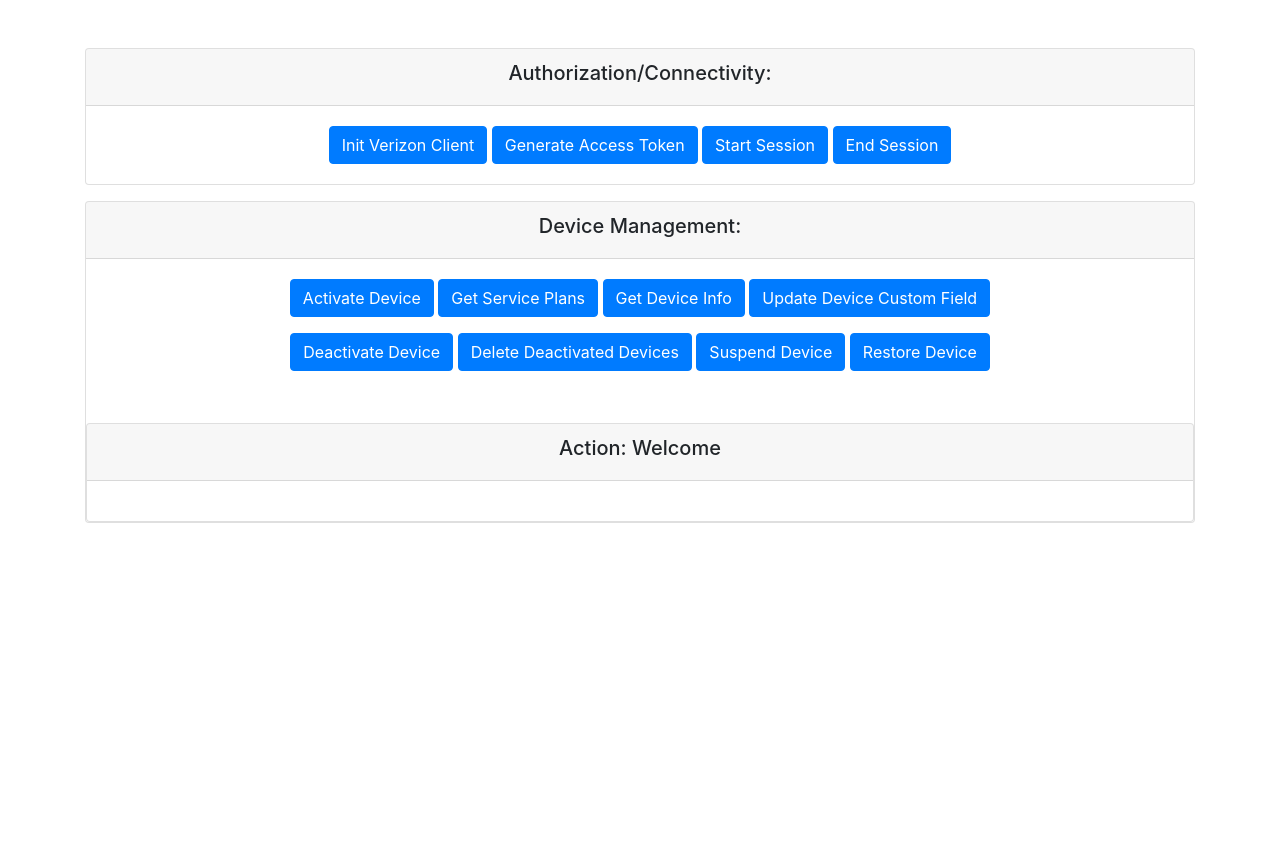
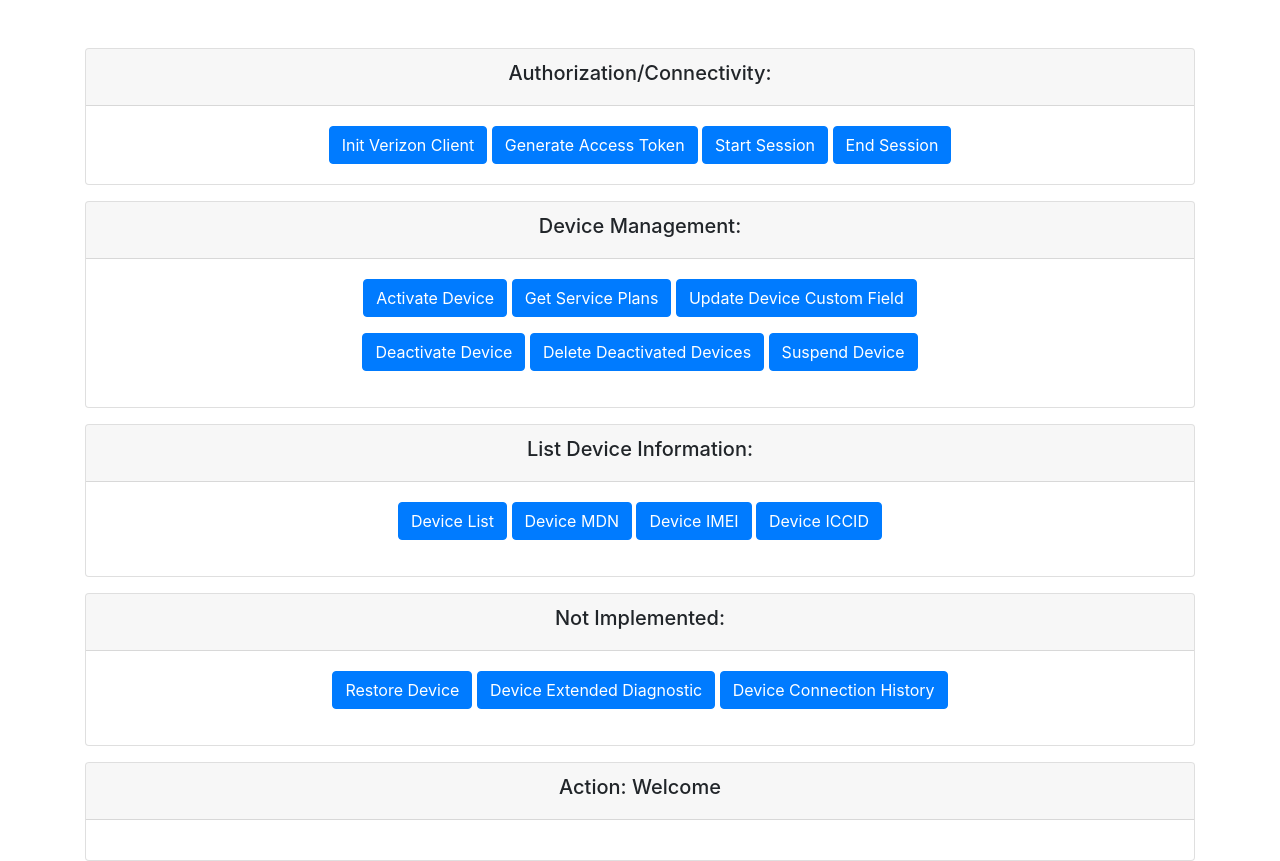
Before and after one commit to SidneyAllen/verizon-workshop-python-flask, a Flask app: page / in a window 1280 px wide. Before the commit the page ends 523 px from the top, so only its background shows below. Run offline with Flask 3, Linux system fonts and the light colour scheme; some libraries are stand-ins or nearby versions.

Commit message:
Added more methods and left 3 unimplemented
3 will be implemented by team during workshop

```diff
--- a/main.py
+++ b/main.py
@@ -287,23 +287,45 @@ def get_service_plans():
         data["items"] = "API Exception! " + e.reason
     return render_template('index.html', data=data)
 
-
 # Route to list device info
-@app.route('/get-device-info', methods=['GET'])
-def get_device_info():
-    global client, device_id, device_kind
+@app.route('/get-device-list', methods=['GET'])
+def get_device_list():
+    global client, device_id, device_kind, account_name
     data = {
         "action": "List Device Information",
     }
 
+    type = request.args.get('type')
+
+    if type == 'mdn':
+        body = AccountDeviceListRequest(
+            device_id=DeviceId(
+                id=device_id,
+                kind="mdn"
+            )
+        )
+    elif type == 'imei':
+        body = AccountDeviceListRequest(
+            device_id=DeviceId(
+                id="865284040050589",
+                kind="imei"
+            )
+        )
+    elif type == 'iccid':
+        body = AccountDeviceListRequest(
+            device_id=DeviceId(
+                id=device_id,
+                kind="iccid"
+            )
+        )
+    else:
+        body = AccountDeviceListRequest(
+            account_name=account_name,
+        )
+
     client = _initialize_client()
     device_management_controller = client.device_management
-    body = AccountDeviceListRequest(
-        device_id=DeviceId(
-            id=device_id,
-            kind=device_kind
-        )
-    )
+
     try:
         result = device_management_controller.list_devices_information(body)
         data["items"] = result.text
@@ -477,6 +499,8 @@ def suspend_device():
     return render_template('index.html', data=data)
 
 
+# NOT IMPPLEMENTED <<<<----------------------------
+
 # Route to Restore Device
 @app.route('/restore-device', methods=['GET'])
 def restore_device():
@@ -491,6 +515,51 @@ def restore_device():
         ##result = None
         ##data["items"] = result.text
         data["items"] = "Not implemented"
+        data["link"] = "https://thingspace.verizon.com/documentation/api-documentation.html#/http/connectivity-management/api-endpoints/device-management/restore-service-for-suspended-devices/restore-service-for-suspended-devices"
+    except ConnectivityManagementResultException as e:
+        data["items"] = "Connectivity Management Exception! " + e.reason
+    except APIException as e:
+        data["items"] = "API Exception! " + e.reason
+
+    return render_template('index.html', data=data)
+
+# Route to Device Extended Diagnostic
+@app.route('/device-extended-diagnostic', methods=['GET'])
+def device_extended_diagnostic():
+    global client
+    data = {
+        "action": "Device Extended Diagnostic ",
+    }
+
+    client = _initialize_client()
+
+    try:
+        ##result = None
+        ##data["items"] = result.text
+        data["items"] = "Not implemented"
+        data["link"] = "https://thingspace.verizon.com/documentation/api-documentation.html#/http/connectivity-management/api-endpoints/device-management/get-device-extended-diagnostic-information/get-device-extended-diagnostic-information"
+    except ConnectivityManagementResultException as e:
+        data["items"] = "Connectivity Management Exception! " + e.reason
+    except APIException as e:
+        data["items"] = "API Exception! " + e.reason
+
+    return render_template('index.html', data=data)
+
+# Route to Device Connection History
+@app.route('/device-connection-history', methods=['GET'])
+def device_connection_history():
+    global client
+    data = {
+        "action": "Device Connection History",
+    }
+
+    client = _initialize_client()
+
+    try:
+        ##result = None
+        ##data["items"] = result.text
+        data["items"] = "Not implemented"
+        data["link"] = "https://thingspace.verizon.com/documentation/api-documentation.html#/http/connectivity-management/api-endpoints/device-management/retrieve-device-connection-history/retrieve-device-connection-history"
     except ConnectivityManagementResultException as e:
         data["items"] = "Connectivity Management Exception! " + e.reason
     except APIException as e:
@@ -501,15 +570,16 @@ def restore_device():
 # Function to save the token to a database
 def _save_token_to_database(last_oauth_token):
     # Add the callback hander to perform operations like save to DB when token is updated
-    print("Save Token")
-    print(last_oauth_token)
+    print("---------------Update Token---------------")
+    print(vars(last_oauth_token))
 
 # Function to load the token from the database
 def _oauth_token_provider(last_oauth_token, auth_manager):
     # Add the callback handler to provide a new OAuth token
     # It will be triggered whenever the last provided o_auth_token is null or expired
-    print("Load Token")
-    print(last_oauth_token)
+    print("---------------Get Token---------------")
+    #print(auth_manager.fetch_token().access_token)
+    print(vars(auth_manager.fetch_token()))
 
     if last_oauth_token is None:
         last_oauth_token = auth_manager.fetch_token()
--- a/templates/index.html
+++ b/templates/index.html
@@ -29,17 +29,43 @@
       <p>
       <a href="/activate-device" class="btn btn-primary">Activate Device</a>
       <a href="/get-service-plans" class="btn btn-primary">Get Service Plans</a>
-      <a href="/get-device-info" class="btn btn-primary">Get Device Info</a>
       <a href="/update-device-custom-field" class="btn btn-primary">Update Device Custom Field</a>
       </p>
       <p>
       <a href="/deactivate-device" class="btn btn-primary">Deactivate Device</a>
       <a href="/delete-deactivated-devices" class="btn btn-primary">Delete Deactivated Devices</a>
       <a href="/suspend-device" class="btn btn-primary">Suspend Device</a>
-      <a href="/restore-device" class="btn btn-primary">Restore Device</a>
       </p>
     </div>
+  </div>
 
+  <div class="card mt-3">
+    <div class="card-header">
+      <h5>List Device Information:</h5>
+    </div>
+    <div class="card-body">
+      <p>
+        <a href="/get-device-list" class="btn btn-primary">Device List</a>
+        <a href="/get-device-list?type=mdn" class="btn btn-primary">Device MDN</a>
+        <a href="/get-device-list?type=imei" class="btn btn-primary">Device IMEI</a>
+        <a href="/get-device-list?type=iccid" class="btn btn-primary">Device ICCID</a>
+      </p>
+    </div>
+  </div>
+
+  <div class="card mt-3">
+    <div class="card-header">
+      <h5>Not Implemented:</h5>
+    </div>
+    <div class="card-body">
+      <p>
+        <a href="/restore-device" class="btn btn-primary">Restore Device</a>
+        <a href="/device-extended-diagnostic" class="btn btn-primary">Device Extended Diagnostic</a>
+        <a href="/device-connection-history" class="btn btn-primary">Device Connection History</a>
+
+      </p>
+    </div>
+  </div>
 
   <div class="card mt-3">
     <div class="card-header">
@@ -48,10 +74,13 @@
     <div class="card-body">
       {% if data.items() != null %}
         {% for key, value in data.items() %}
-          {% if key != 'action' %}
+          {% if key != 'action' and key != 'link' %}
             <p><strong>{{ key.replace('_', ' ').title() }}:</strong> {{ value }}</p>
           {% endif %}
         {% endfor %}
+      {% endif %}
+      {% if 'link' in data %}
+        <a href="{{  data['link'] }}" target="_blank" class="btn btn-primary">Go to Docs</a>
       {% endif %}
     </div>
   </div>
```
